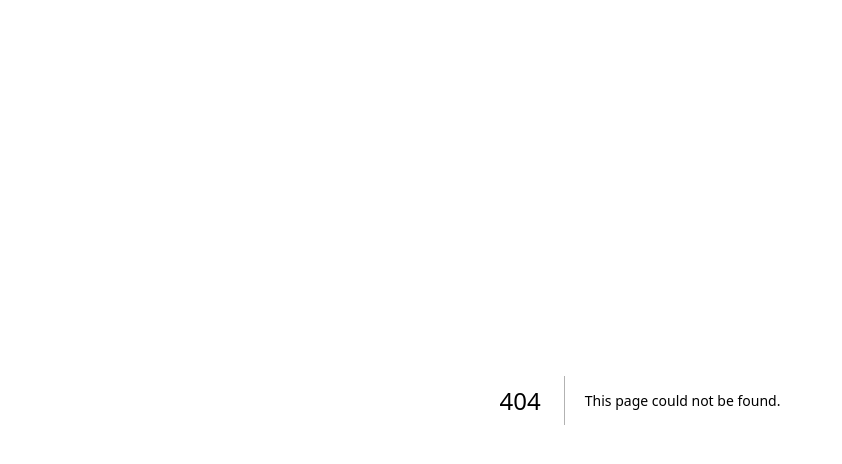
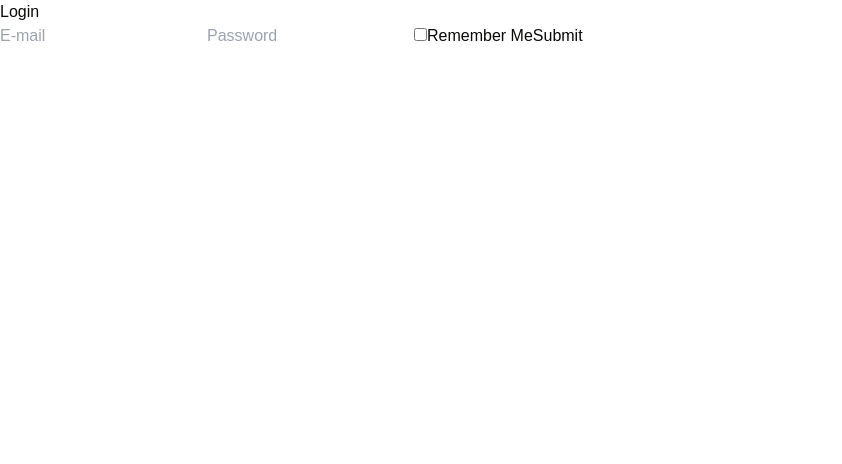
Before and after one commit to dreamandtrycompany/speedcode, a Next.js app: page /login in a window 1280 px wide. Before the commit this address had no page. Shown: the top 464 px of the page, without its empty margins (0-842 px from the left). Built offline with nearby package versions, Linux system fonts and the light colour scheme.

Commit message:
login page

```diff
--- /dev/null
+++ b/app/login/page.js
@@ -0,0 +1,17 @@
+function login(){
+    return(
+        <>
+            <p>
+                Login
+            </p>
+            <form>
+                <input type="email" placeholder="E-mail" required />
+                <input type="password" placeholder="Password" required />
+                <input type="checkbox" />Remember Me
+                <submit>Submit</submit>
+            </form>
+        </>
+    )
+}
+
+export default login;
--- a/app/page.js
+++ b/app/page.js
@@ -1,4 +1,5 @@
 import Image from "next/image";
+import Link from "next/link";
 
 export default function Home() {
   return (
@@ -10,9 +11,10 @@ export default function Home() {
       <ul className="flex gap-12 justify-center items-center px-5">
         <li className="font-bold font-sans">FAQs</li>
         <li className="font-bold font-sans">Contact</li>
-        <li className="font-bold font-sans"><button className="border-2 border-white rounded-3xl px-5 py-2">
+        <Link href="/login"><li className="font-bold font-sans"><button className="border-2 border-white rounded-3xl px-5 py-2">
           Login
           </button></li>
+        </Link>
       </ul>
     </nav>
 
```
